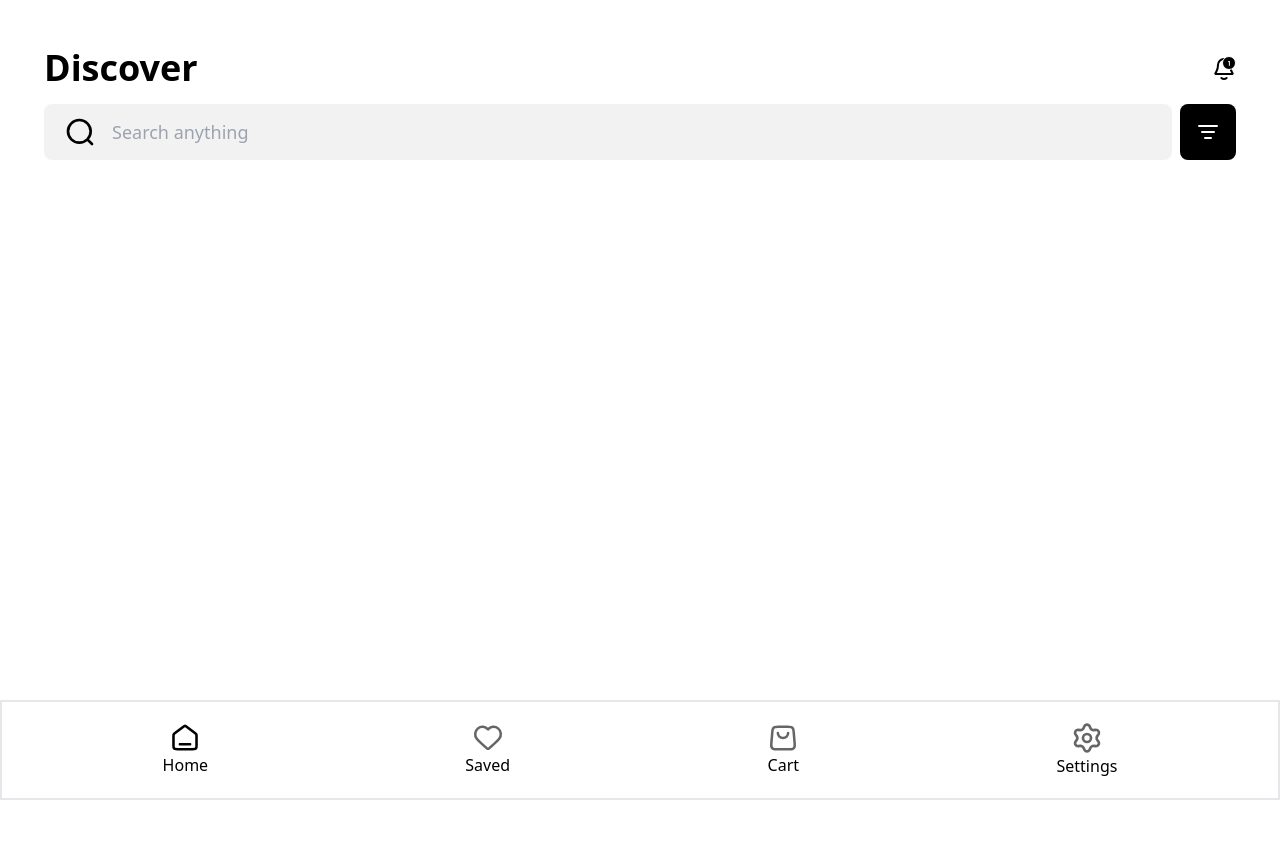
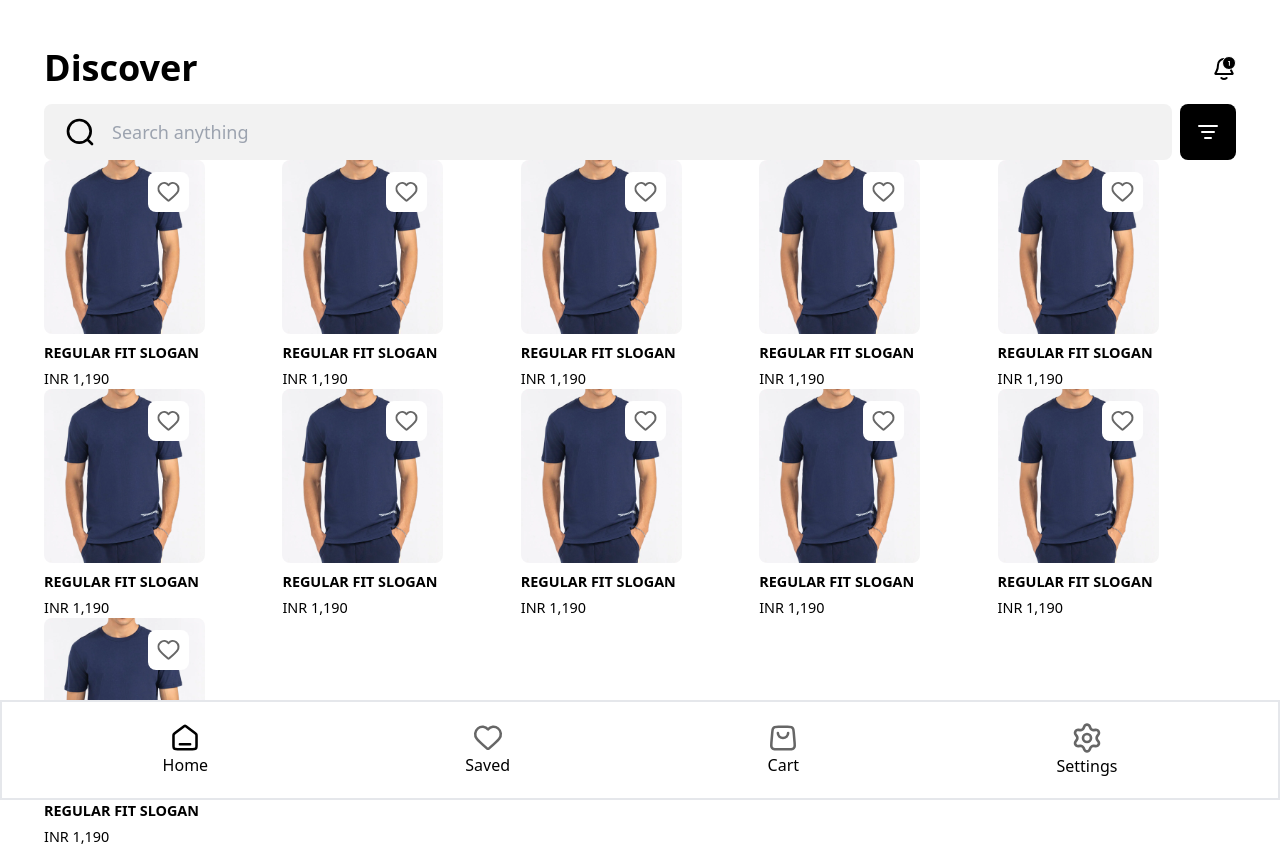
Before and after one commit to krishanu2911/Ajargh-ecom, a React (Vite) app: page / in a window 1280 px wide. Before the commit the page ends 800 px from the top, so only its background shows below. Built offline with nearby package versions, Linux system fonts and the light colour scheme; the HTML template or start-up script is replaced by a standard one.

Commit message:
feat: productlisting

```diff
--- a/src/App.jsx
+++ b/src/App.jsx
@@ -3,7 +3,7 @@ import "./App.css"
 
 function App() {
   return (
-    <div className="min-h-screen w-screen">
+    <div className="min-h-screen w-full">
       <RoutePath />
     </div>
   );
--- a/src/components/discover/discoverHeader.jsx
+++ b/src/components/discover/discoverHeader.jsx
@@ -1,6 +1,5 @@
 import React from "react";
 import { SearchBar } from "./searchBar";
-import { NavigationBar } from "./navigationBar";
 
 export const DiscoverHeader = () => {
   return (
@@ -10,7 +9,6 @@ export const DiscoverHeader = () => {
         <img src="/notification.svg" alt="notification-icon" />
       </div>
       <SearchBar />
-      <NavigationBar />
     </div>
   );
 };
--- a/src/components/discover/navigationBar.jsx
+++ b/src/components/discover/navigationBar.jsx
@@ -2,7 +2,7 @@ import React from "react";
 
 export const NavigationBar = () => {
   return (
-    <div className=" absolute bottom-0 left-0 right-0 flex w-full justify-around items-center px-8 py-5 border-2 border-t-[rgba(0, 0, 0, 0.20)]">
+    <div className=" fixed bg-white bottom-0 left-0 right-0 flex  justify-around items-center px-8 py-5 border-2 border-t-[rgba(0, 0, 0, 0.20)]">
       <div className="flex flex-col items-center justify-center">
         <img src="/home-line.svg" className="w-8" />
         Home
--- /dev/null
+++ b/src/components/discover/productListing.jsx
@@ -0,0 +1,140 @@
+import React from "react";
+
+export const ProductListing = () => {
+  return (
+    <div className="md:px-11 px-6 grid md:grid-cols-5 grid-cols-2 grid-flow-row place-items-stretch w-full">
+      <div className="flex flex-col gap-2">
+        <div className="relative w-fit">
+          <img src="/prod1.svg" className=" rounded-lg" />
+          <div className="absolute top-3 right-4 rounded-lg shadow-[rgba(82, 82, 82, 0.25)] w-fit bg-white p-2">
+            <img src="/activity-heart.svg" />
+          </div>
+        </div>
+        <div className="flex flex-col gap-1 w-fit">
+            <h1 className=" text-[0.9rem] font-bold">REGULAR FIT SLOGAN</h1>
+            <h3 className=" text-[0.9rem] text-muted">INR 1,190</h3>
+        </div>
+      </div>
+      <div className="flex flex-col gap-2">
+        <div className="relative w-fit">
+          <img src="/prod1.svg" className=" rounded-lg" />
+          <div className="absolute top-3 right-4 rounded-lg shadow-[rgba(82, 82, 82, 0.25)] w-fit bg-white p-2">
+            <img src="/activity-heart.svg" />
+          </div>
+        </div>
+        <div className="flex flex-col gap-1 w-fit">
+            <h1 className=" text-[0.9rem] font-bold">REGULAR FIT SLOGAN</h1>
+            <h3 className=" text-[0.9rem] text-muted">INR 1,190</h3>
+        </div>
+      </div>
+      <div className="flex flex-col gap-2">
+        <div className="relative w-fit">
+          <img src="/prod1.svg" className=" rounded-lg" />
+          <div className="absolute top-3 right-4 rounded-lg shadow-[rgba(82, 82, 82, 0.25)] w-fit bg-white p-2">
+            <img src="/activity-heart.svg" />
+          </div>
+        </div>
+        <div className="flex flex-col gap-1 w-fit">
+            <h1 className=" text-[0.9rem] font-bold">REGULAR FIT SLOGAN</h1>
+            <h3 className=" text-[0.9rem] text-muted">INR 1,190</h3>
+        </div>
+      </div>
+      <div className="flex flex-col gap-2">
+        <div className="relative w-fit">
+          <img src="/prod1.svg" className=" rounded-lg" />
+          <div className="absolute top-3 right-4 rounded-lg shadow-[rgba(82, 82, 82, 0.25)] w-fit bg-white p-2">
+            <img src="/activity-heart.svg" />
+          </div>
+        </div>
+        <div className="flex flex-col gap-1 w-fit">
+            <h1 className=" text-[0.9rem] font-bold">REGULAR FIT SLOGAN</h1>
+            <h3 className=" text-[0.9rem] text-muted">INR 1,190</h3>
+        </div>
+      </div>
+      <div className="flex flex-col gap-2">
+        <div className="relative w-fit">
+          <img src="/prod1.svg" className=" rounded-lg" />
+          <div className="absolute top-3 right-4 rounded-lg shadow-[rgba(82, 82, 82, 0.25)] w-fit bg-white p-2">
+            <img src="/activity-heart.svg" />
+          </div>
+        </div>
+        <div className="flex flex-col gap-1 w-fit">
+            <h1 className=" text-[0.9rem] font-bold">REGULAR FIT SLOGAN</h1>
+            <h3 className=" text-[0.9rem] text-muted">INR 1,190</h3>
+        </div>
+      </div>
+      <div className="flex flex-col gap-2">
+        <div className="relative w-fit">
+          <img src="/prod1.svg" className=" rounded-lg" />
+          <div className="absolute top-3 right-4 rounded-lg shadow-[rgba(82, 82, 82, 0.25)] w-fit bg-white p-2">
+            <img src="/activity-heart.svg" />
+          </div>
+        </div>
+        <div className="flex flex-col gap-1 w-fit">
+            <h1 className=" text-[0.9rem] font-bold">REGULAR FIT SLOGAN</h1>
+            <h3 className=" text-[0.9rem] text-muted">INR 1,190</h3>
+        </div>
+      </div>
+      <div className="flex flex-col gap-2">
+        <div className="relative w-fit">
+          <img src="/prod1.svg" className=" rounded-lg" />
+          <div className="absolute top-3 right-4 rounded-lg shadow-[rgba(82, 82, 82, 0.25)] w-fit bg-white p-2">
+            <img src="/activity-heart.svg" />
+          </div>
+        </div>
+        <div className="flex flex-col gap-1 w-fit">
+            <h1 className=" text-[0.9rem] font-bold">REGULAR FIT SLOGAN</h1>
+            <h3 className=" text-[0.9rem] text-muted">INR 1,190</h3>
+        </div>
+      </div>
+      <div className="flex flex-col gap-2">
+        <div className="relative w-fit">
+          <img src="/prod1.svg" className=" rounded-lg" />
+          <div className="absolute top-3 right-4 rounded-lg shadow-[rgba(82, 82, 82, 0.25)] w-fit bg-white p-2">
+            <img src="/activity-heart.svg" />
+          </div>
+        </div>
+        <div className="flex flex-col gap-1 w-fit">
+            <h1 className=" text-[0.9rem] font-bold">REGULAR FIT SLOGAN</h1>
+            <h3 className=" text-[0.9rem] text-muted">INR 1,190</h3>
+        </div>
+      </div>
+      <div className="flex flex-col gap-2">
+        <div className="relative w-fit">
+          <img src="/prod1.svg" className=" rounded-lg" />
+          <div className="absolute top-3 right-4 rounded-lg shadow-[rgba(82, 82, 82, 0.25)] w-fit bg-white p-2">
+            <img src="/activity-heart.svg" />
+          </div>
+        </div>
+        <div className="flex flex-col gap-1 w-fit">
+            <h1 className=" text-[0.9rem] font-bold">REGULAR FIT SLOGAN</h1>
+            <h3 className=" text-[0.9rem] text-muted">INR 1,190</h3>
+        </div>
+      </div>
+      <div className="flex flex-col gap-2">
+        <div className="relative w-fit">
+          <img src="/prod1.svg" className=" rounded-lg" />
+          <div className="absolute top-3 right-4 rounded-lg shadow-[rgba(82, 82, 82, 0.25)] w-fit bg-white p-2">
+            <img src="/activity-heart.svg" />
+          </div>
+        </div>
+        <div className="flex flex-col gap-1 w-fit">
+            <h1 className=" text-[0.9rem] font-bold">REGULAR FIT SLOGAN</h1>
+            <h3 className=" text-[0.9rem] text-muted">INR 1,190</h3>
+        </div>
+      </div>
+      <div className="flex flex-col gap-2">
+        <div className="relative w-fit">
+          <img src="/prod1.svg" className=" rounded-lg" />
+          <div className="absolute top-3 right-4 rounded-lg shadow-[rgba(82, 82, 82, 0.25)] w-fit bg-white p-2">
+            <img src="/activity-heart.svg" />
+          </div>
+        </div>
+        <div className="flex flex-col gap-1 w-fit">
+            <h1 className=" text-[0.9rem] font-bold">REGULAR FIT SLOGAN</h1>
+            <h3 className=" text-[0.9rem] text-muted">INR 1,190</h3>
+        </div>
+      </div>
+    </div>
+  );
+};
--- a/src/components/index.js
+++ b/src/components/index.js
@@ -1 +1,3 @@
-export { DiscoverHeader } from "./discover/discoverHeader"
+export { DiscoverHeader } from "./discover/discoverHeader";
+export { NavigationBar } from "./discover/navigationBar";
+export {ProductListing} from "./discover/productListing";
--- a/src/pages/discover/discoverPage.jsx
+++ b/src/pages/discover/discoverPage.jsx
@@ -1,10 +1,12 @@
 import React from 'react'
-import { DiscoverHeader } from "../../components"
+import { DiscoverHeader, NavigationBar, ProductListing } from "../../components"
 
 export const DiscoverPage = () => {
   return (
-    <div className=' w-full'>
+    <div className='w-full'>
         <DiscoverHeader />
+        <ProductListing />
+        <NavigationBar />
     </div>
   )
 }
```
Also changed, not shown: public/prod1.svg (added).
